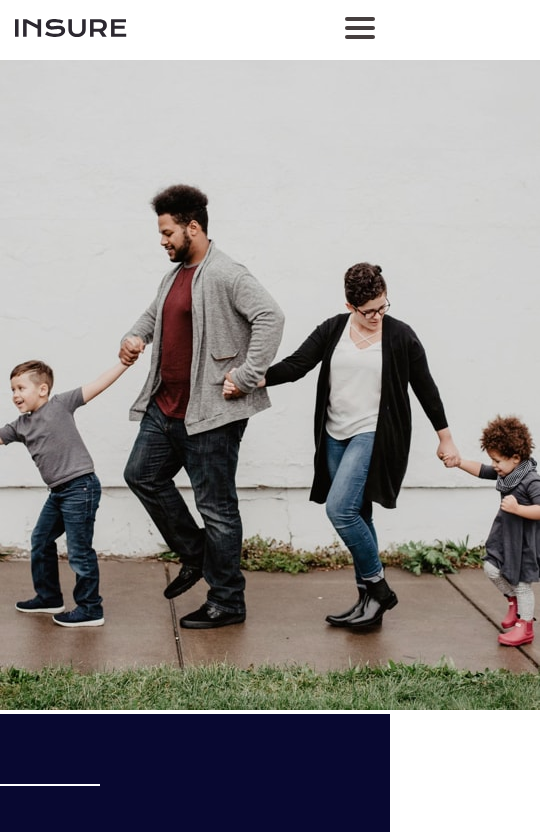
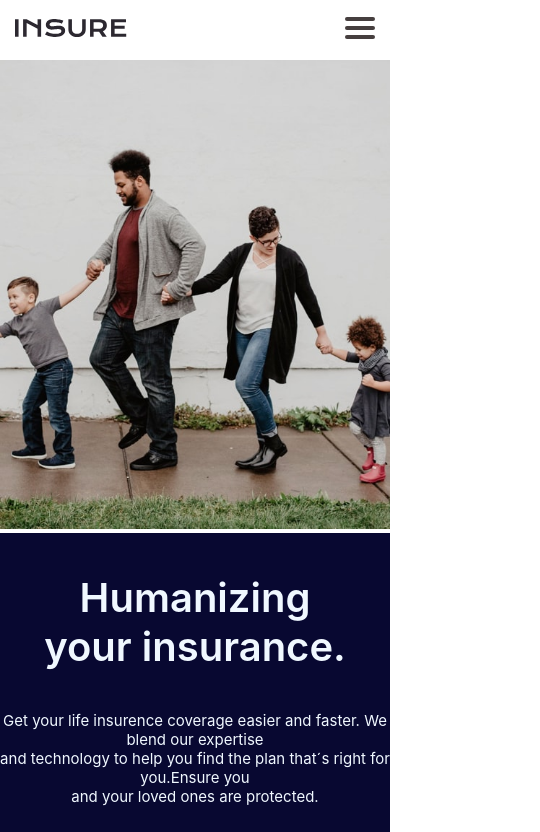
Before and after one commit to mishelramirez/pagina-frontal-proyecto-7, a React (Create React App) app: page / in a window 390 px wide. Shown: the top 832 px of the page, 540 px wide, since content can reach past the window. Built offline with nearby package versions, Linux system fonts and the light colour scheme.

Commit message:
se realiza header en mobile

```diff
--- a/src/style/header.css
+++ b/src/style/header.css
@@ -1,6 +1,7 @@
 .header {
     display: flex;
     flex-direction: column;
+    width: 100%;
 }
 
 .container {
@@ -24,7 +25,7 @@
 
 .text {
     color: aliceblue;
-    font-size: 19px;
+    font-size: 22px;
 }
 
 .container_img{
@@ -49,6 +50,7 @@ z-index: 2;
         text-align: center;
         margin: 0 auto;
         padding-left: 0;
+        height: 420px;
     }
     .title {
         font-size: 40px;
@@ -56,4 +58,11 @@ z-index: 2;
     .text{
         font-size: 15px;
     }
+    .intro_img{
+         width: 100%;
+    }
+    .rallita{
+        display: none;
+    }
+
 }
```
